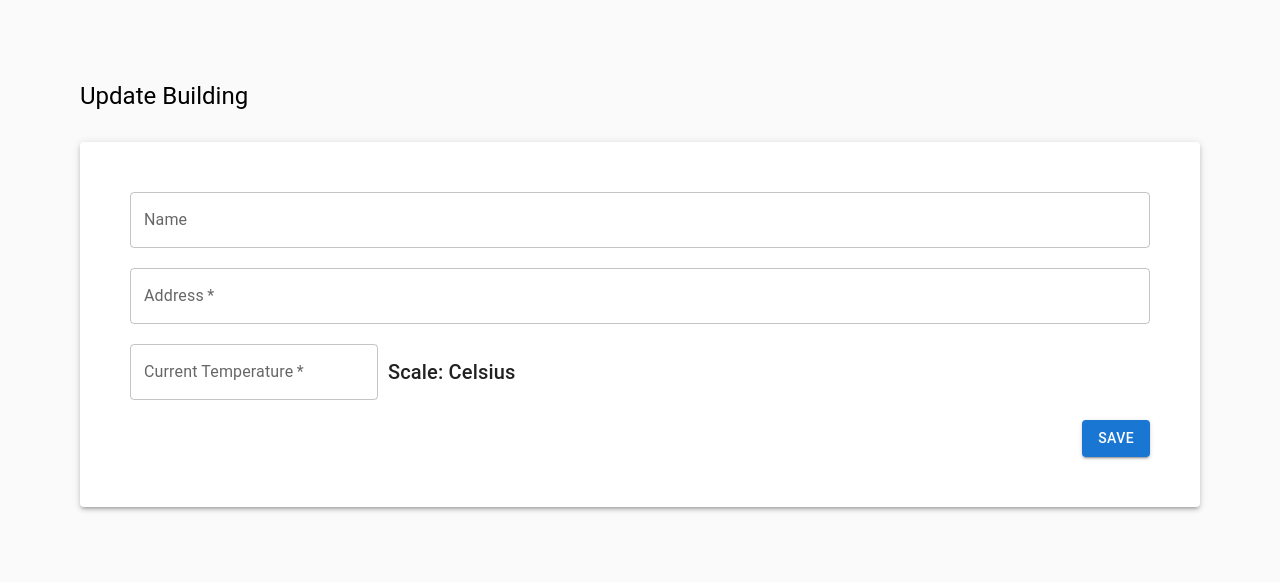
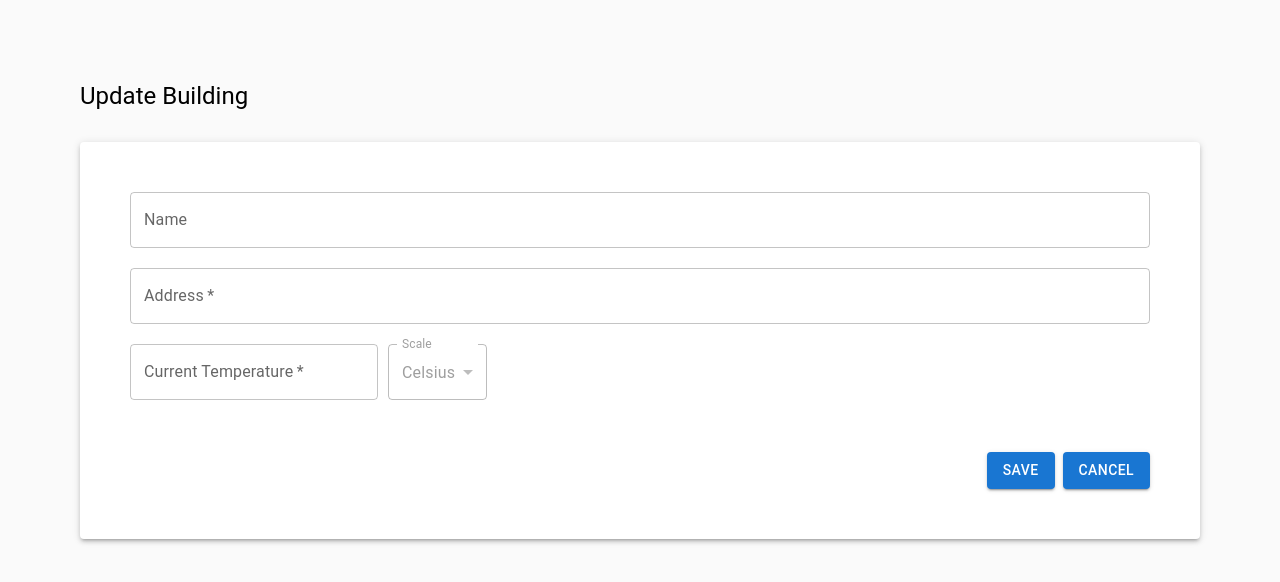
Before and after one commit to stefanie-vicente/nordomatic-test, a Next.js app in the folder frontend/: page /buildings/edit/1 in a window 1280 px wide. Shown: the top 582 px of the page. Built offline with nearby package versions, Linux system fonts and the light colour scheme; no server answers.

Commit message:
add cancel button to building  form

```diff
--- a/frontend/components/BuildingForm.tsx
+++ b/frontend/components/BuildingForm.tsx
@@ -1,10 +1,11 @@
-import React, { useState, useEffect, ChangeEvent, FormEvent } from "react";
+import React, { useState, useEffect, FormEvent } from "react";
 import { useRouter } from "next/router";
 import { useMutation } from "@apollo/client";
 import { Paper, TextField, Button, Box, Typography } from "@mui/material";
 import { CREATE_BUILDING, UPDATE_BUILDING } from "@/graphql/buildingMutations";
 import { IBuilding } from "@/types/IBuilding";
 import FormTemperatureFields from "./FormTemperatureFields";
+import BuildingFormActionsButtons from "./BuildingFormActionsButtons";
 
 interface IBuildingFormProps {
   building?: IBuilding;
@@ -104,15 +105,7 @@ const BuildingForm = ({ building, type }: IBuildingFormProps) => {
           type={type}
           handleChange={handleChange}
         />
-        <Button
-          type="submit"
-          variant="contained"
-          color="primary"
-          disabled={loading}
-          sx={{ width: "fit-content", alignSelf: "end" }}
-        >
-          {loading ? "Submitting..." : "Save"}
-        </Button>
+        <BuildingFormActionsButtons id={building?.id} loading={loading} />
         {error && <Typography color="error">Error: {error.message}</Typography>}
       </Paper>
     </Box>
--- /dev/null
+++ b/frontend/components/BuildingFormActionsButtons.tsx
@@ -0,0 +1,55 @@
+import React, { useState } from "react";
+import { useRouter } from "next/router";
+import { useMutation } from "@apollo/client";
+import { Box, Button } from "@mui/material";
+import { DELETE_BUILDING } from "@/graphql/buildingMutations";
+import DeleteConfirmationDialog from "./DeleteConfirmationDialog";
+
+const BuildingActionsButtons = ({
+  id,
+  loading,
+}: {
+  id: number | undefined;
+  loading: boolean;
+}) => {
+  const router = useRouter();
+
+  const handleOnClickCancelButton = () => {
+    if (id) {
+      router.push(`/buildings/${id}`);
+    } else {
+      router.push(`/buildings`);
+    }
+  };
+
+  return (
+    <Box
+      sx={{
+        display: "flex",
+        gap: 1,
+        marginTop: 4,
+        flexDirection: "row",
+        justifyContent: "end",
+      }}
+    >
+      <Button
+        type="submit"
+        variant="contained"
+        color="primary"
+        disabled={loading}
+        sx={{ width: "fit-content", alignSelf: "end" }}
+      >
+        {loading ? "Submitting..." : "Save"}
+      </Button>
+      <Button
+        variant="contained"
+        color="primary"
+        onClick={handleOnClickCancelButton}
+      >
+        Cancel
+      </Button>
+    </Box>
+  );
+};
+
+export default BuildingActionsButtons;
--- a/frontend/components/FormTemperatureFields.tsx
+++ b/frontend/components/FormTemperatureFields.tsx
@@ -39,8 +39,7 @@ const FormTemperatureFields = ({
         variant="outlined"
         required
       />
-      {type === "create" ? (
-        <FormControl variant="outlined">
+      <FormControl variant="outlined" disabled={type === "update"}>
         <InputLabel>Scale</InputLabel>
         <Select
           value={temperatureScale}
@@ -51,9 +50,6 @@ const FormTemperatureFields = ({
           <MenuItem value="Fahrenheit">Fahrenheit</MenuItem>
         </Select>
       </FormControl>
-      ) : (
-        <Typography variant="h6">Scale: {temperatureScale}</Typography>
-      )}
     </Box>
   );
 };
```
Lines whose indentation alone changed are shown as unchanged.
